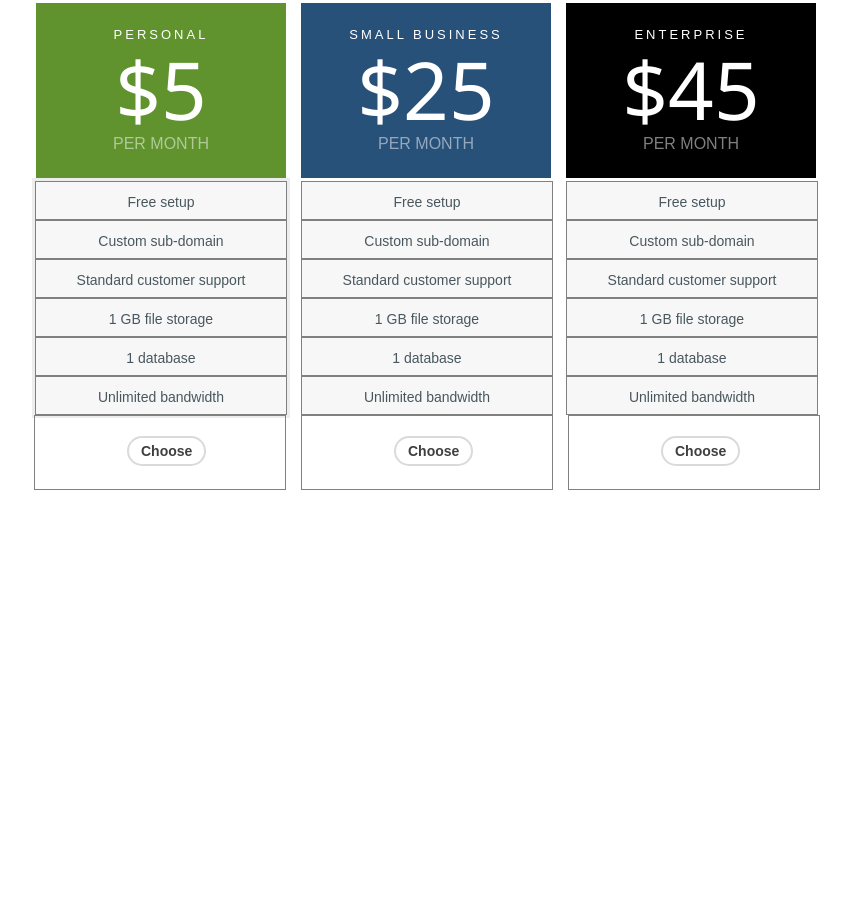
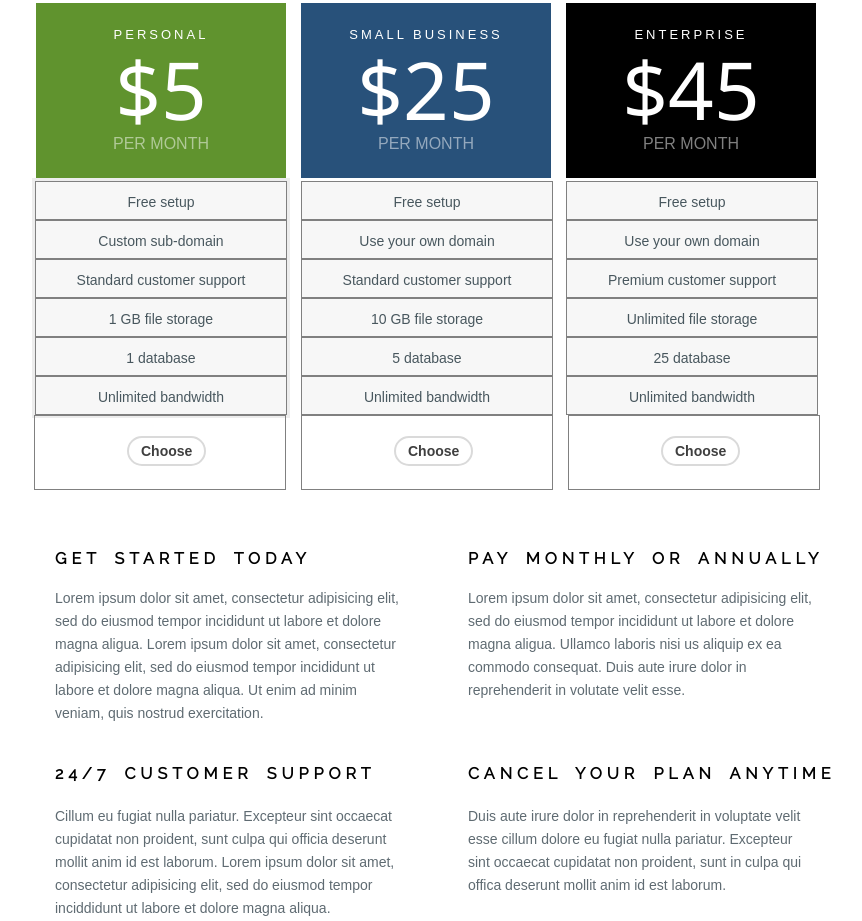
Before and after one commit to rjowers/Assignment-3, a plain HTML site: page index.html in a window 1280 px wide. Shown: the part 417-1338 px from the top of the page, without its empty margins (214-1076 px from the left). Before the commit the page ends 1010 px from the top, so only its background shows below. Drawn offline with Linux system fonts and the light colour scheme.

Commit message:
finished tables

```diff
--- a/index.html
+++ b/index.html
@@ -6,6 +6,7 @@
 <link href="https://fonts.googleapis.com/css?family=Roboto" rel="stylesheet">
 <link href="https://fonts.googleapis.com/css?family=Raleway" rel="stylesheet">
 <link href="https://fonts.googleapis.com/css?family=Noto+Sans" rel="stylesheet">
+<link href="https://fonts.googleapis.com/css?family=Raleway" rel="stylesheet">
 <link rel="stylesheet" type="text/css" href="style.css"/>
 <link href="normalize.css" rel="stylesheet"/>
 </head>
@@ -69,18 +70,18 @@
   </ul>
   <ul class="Free2">
       <li>Free setup</li>
-      <li>Custom sub-domain</li>
+      <li>Use your own domain</li>
       <li>Standard customer support</li>
-      <li>1 GB file storage</li>
-      <li>1 database</li>
+      <li>10 GB file storage</li>
+      <li>5 database</li>
       <li>Unlimited bandwidth</li>
   </ul>
   <ul class="Free3">
       <li>Free setup</li>
-      <li>Custom sub-domain</li>
-      <li>Standard customer support</li>
-      <li>1 GB file storage</li>
-      <li>1 database</li>
+      <li>Use your own domain</li>
+      <li>Premium customer support</li>
+      <li>Unlimited file storage</li>
+      <li>25 database</li>
       <li>Unlimited bandwidth</li>
   </ul>
 </div>
@@ -95,6 +96,63 @@
   <span class=choose3>Choose</span>
 </div>
 </div>
+<table class="tables">
+  <thead class="first-head">
+    <tr>
+      <th>GET STARTED TODAY</th>
+      <th>PAY MONTHLY OR ANNUALLY</th>
+    </tr>
+  </thead>
+  <tbody class="first-body">
+    <tr>
+      <td>
+        Lorem ipsum dolor sit amet, consectetur
+        adipisicing elit, sed do eiusmod tempor
+        incididunt ut labore et dolore magna
+        aligua. Lorem ipsum dolor sit amet, consectetur
+        adipisicing elit, sed do eiusmod tempor incididunt
+        ut labore et dolore magna aliqua. Ut enim ad
+        minim veniam, quis nostrud exercitation.
+      </td>
+      <td>Lorem ipsum dolor sit amet, consectetur
+        adipisicing elit, sed do eiusmod tempor
+        incididunt ut labore et dolore magna
+        aligua. Ullamco laboris nisi us aliquip
+        ex ea commodo consequat. Duis aute irure
+        dolor  in reprehenderit in volutate velit
+        esse.
+      </td>
+    </tr>
+  </tbody>
+  <thead class="second-head">
+    <tr>
+      <th>24/7 CUSTOMER SUPPORT</th>
+      <th>CANCEL YOUR PLAN ANYTIME</th>
+    </tr>
+  </thead>
+  <tbody class="second-body">
+    <tr>
+      <td>
+        Cillum eu fugiat nulla pariatur. Excepteur
+        sint occaecat cupidatat non proident, sunt
+        culpa qui officia deserunt mollit anim id
+        est laborum. Lorem ipsum dolor sit amet,
+        consectetur adipisicing elit, sed do eiusmod
+        tempor inciddidunt ut labore et dolore magna
+        aliqua.
+      </td>
+      <td>
+        Duis aute irure dolor in reprehenderit in
+        voluptate velit esse cillum dolore eu fugiat
+        nulla pariatur. Excepteur sint occaecat cupidatat
+        non proident, sunt in culpa qui offica deserunt
+        mollit anim id est laborum.
+      </td>
+    </tr>
+  </tbody>
+</table>
+  <footer>
 
+  </footer>
 </body>
 </html>
--- a/style.css
+++ b/style.css
@@ -301,6 +301,56 @@ border-color: #EDEDED;
   font-weight: bold;
   }
 
+.tables {
+  margin-left: auto;
+  margin-right: auto;
+  padding-left: 80px;
+  position: relative;
+  top: -32px;
+}
+
+.first-head th {
+  position: relative;
+  bottom: 15px;
+  text-align: left;
+  word-spacing: 5px;
+  letter-spacing: 5px;
+  font-family: 'Raleway', sans-serif;
+
+}
+
+.first-body td {
+  width: 350px;
+  padding-right: 60px;
+  font-size: 14px;
+  color: #5F6B72;
+  line-height: 23px;
+  vertical-align: text-top;
+}
+.second-head th {
+  position: relative;
+  top: 35px;
+  text-align: left;
+  word-spacing: 5px;
+  letter-spacing: 5px;
+  font-family: 'Raleway', sans-serif;
+
+}
+
+.second-body td {
+  position: relative;
+  top: 53px;
+  width: 350px;
+  padding-right: 60px;
+  font-size: 14px;
+  color: #5F6B72;
+  line-height: 23px;
+  vertical-align: text-top;
+}
+
+
+
+
 a {
   text-decoration: none;
   color: inherit;
```
